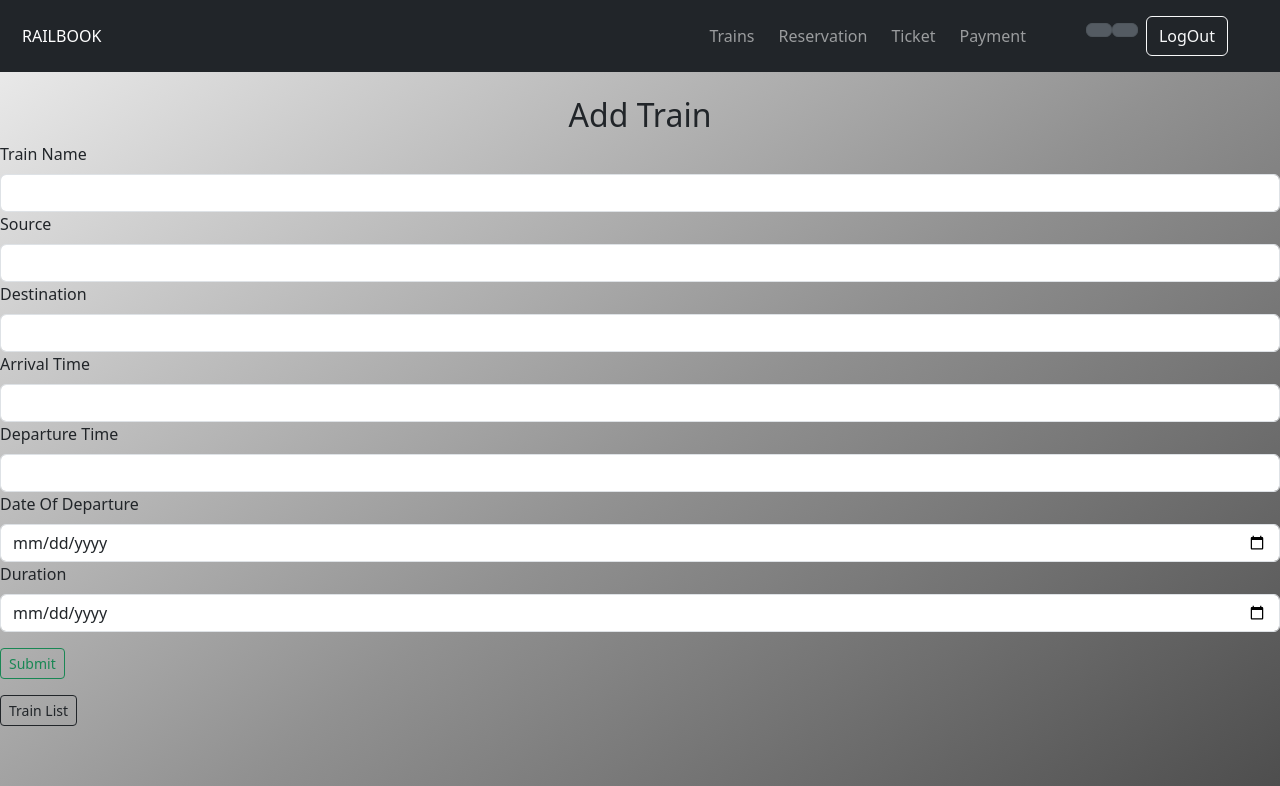
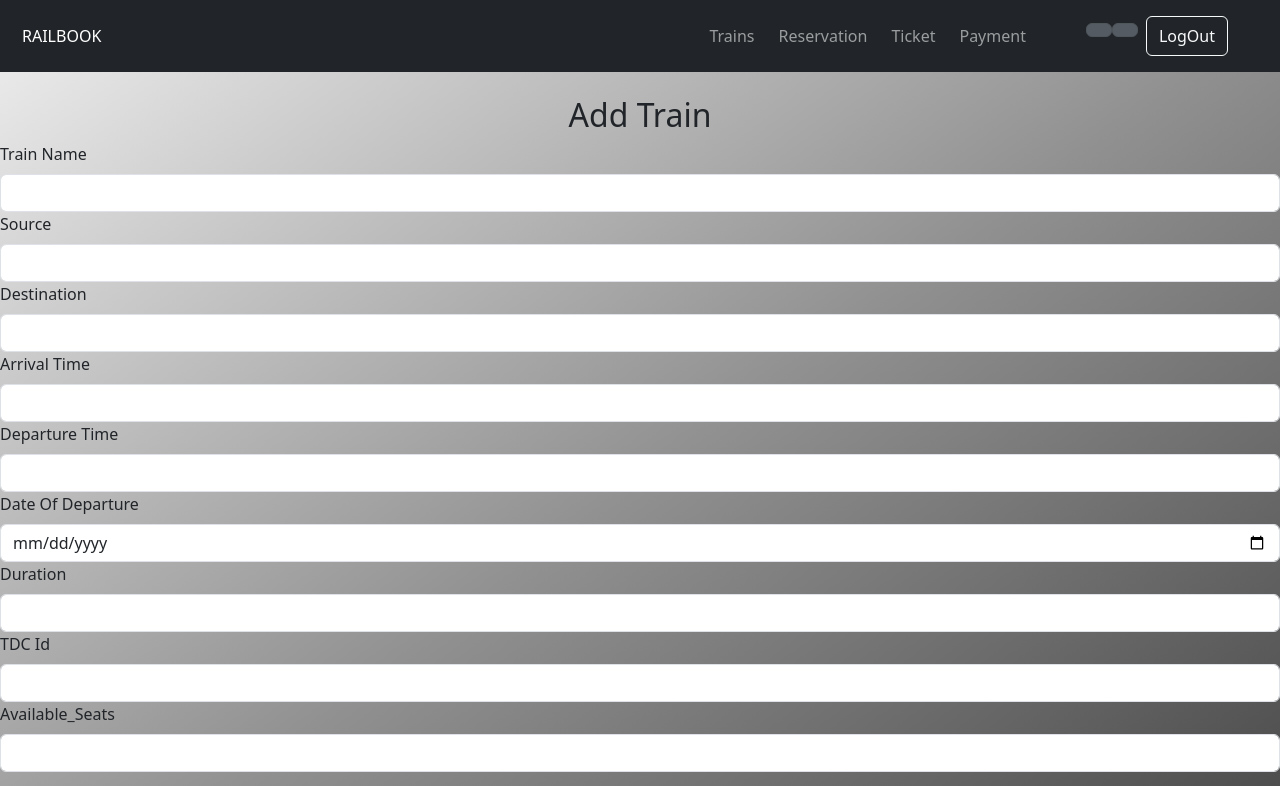
Before and after one commit to Kaustav86x/Railway_Management_System_FrontEnd, a React (Vite) app in the folder demo-react-app/: page /train/AddTrain in a window 1280 px wide. Shown: the top 786 px of the page. Built offline with nearby package versions, Linux system fonts and the light colour scheme.

Commit message:
04/07/2022

```diff
--- a/demo-react-app/src/Pages/Train/AddTrain.jsx
+++ b/demo-react-app/src/Pages/Train/AddTrain.jsx
@@ -11,6 +11,8 @@ const AddTrain = () => {
   const [deptTime, setDeptTime] = useState('');
   const [dateOfDeparture, setDateOfDeparture] = useState('');
   const [duration, setDuration] = useState(0);
+  const [TDC, tdcId] = useState(0);
+  const [seats, setSeats] = useState('');
   const [errorMessage, setErrorMessage] = useState('');
   const [successMessage, setSuccessMessage] = useState('');
 
@@ -25,19 +27,34 @@ const AddTrain = () => {
       Dept_time: deptTime,
       DateOfDeparture: dateOfDeparture,
       Duration: duration,
+      TDC : TDC,
+      Available_Seats: seats
     };
-    try {
-      const response = await fetch('/api/Train_detail/AddTrains', {
-        method: 'POST',
-        headers: { 'Content-Type': 'application/json' },
-        body: JSON.stringify(addTrainData),
+    const token = localStorage.getItem('token');
+    const userRole = localStorage.getItem("userRole");
+    fetch(`https://localhost:7001/api/Train_detail/AddTrains`, {
+      method: 'POST',
+      headers: {
+        'Content-Type': 'application/json',
+        Authorization: `Bearer ${token}`,
+      },
+      body: JSON.stringify(addTrainData),
+    })
+      .then((res) => {
+        if (res.ok) {
+          alert('Train added successfully!');
+          // history.push('/');
+          window.location.href = "http://localhost:5173/TrainListing";
+        } else {
+          throw new Error('Error adding train');
+        }
+      })
+      .catch((error) => {
+        console.log(error);
       });
-      const data = await response.json();
-      setSuccessMessage(data);
-    } catch (error) {
-      setErrorMessage(error);
-    }
   };
+
+
 
   return (
     <>
@@ -49,9 +66,9 @@ const AddTrain = () => {
           <Form.Label>Train Name</Form.Label>
           <Form.Control
             type="text"
-            // name="trainName"
-            value={trainName}
-            onChange={(e) => setTrainName(e.targte.value)}
+            name="trainName"
+            // value={trainName}
+            onChange={(e) => setTrainName(e.target.value)}
             required
           />
         </Form.Group>
@@ -60,8 +77,8 @@ const AddTrain = () => {
           <Form.Control
             type="text"
             name="source"
-            value={source}
-            onChange={(e) => setSource(e.targte.value)}
+            // value={source}
+            onChange={(e) => setSource(e.target.value)}
             required
           />
         </Form.Group>
@@ -70,8 +87,8 @@ const AddTrain = () => {
           <Form.Control
             type="text"
             name="destination"
-            value={destination}
-            onChange={(e) => setDestination(e.targte.value)}
+            // value={destination}
+            onChange={(e) => setDestination(e.target.value)}
             required
           />
         </Form.Group>
@@ -80,8 +97,8 @@ const AddTrain = () => {
           <Form.Control
             type="text"
             name="arrivalTime"
-            value={arrTime}
-            onChange={(e) => setArrTime(e.targte.value)}
+            // value={arrTime}
+            onChange={(e) => setArrTime(e.target.value)}
             required
           />
         </Form.Group>
@@ -90,8 +107,8 @@ const AddTrain = () => {
           <Form.Control
             type="text"
             name="departureTime"
-            value={deptTime}
-            onChange={(e) => setDeptTime(e.targte.value)}
+            // value={deptTime}
+            onChange={(e) => setDeptTime(e.target.value)}
             required
           />
         </Form.Group>
@@ -100,18 +117,38 @@ const AddTrain = () => {
           <Form.Control
             type="date"
             name="dateofdeparture"
-            value={dateOfDeparture}
-            onChange={(e) => setDateOfDeparture(e.targte.value)}
+            // value={dateOfDeparture}
+            onChange={(e) => setDateOfDeparture(e.target.value)}
             required
           />
         </Form.Group>
         <Form.Group controlId="duration">
           <Form.Label>Duration</Form.Label>
           <Form.Control
-            type="date"
+            type="number"
             name="duration"
-            value={duration}
-            onChange={(e) => setDuration(e.targte.value)}
+            // value={duration}
+            onChange={(e) => setDuration(e.target.value)}
+            required
+          />
+        </Form.Group>
+        <Form.Group controlId="tdc">
+          <Form.Label>TDC Id</Form.Label>
+          <Form.Control
+            type="string"
+            name="tdc"
+            // value={duration}
+            onChange={(e) => tdcId(e.target.value)}
+            required
+          />
+        </Form.Group>
+        <Form.Group controlId="seats">
+          <Form.Label>Available_Seats</Form.Label>
+          <Form.Control
+            type="number"
+            name="seats"
+            // value={duration}
+            onChange={(e) => tdcId(e.target.value)}
             required
           />
         </Form.Group>
@@ -120,7 +157,7 @@ const AddTrain = () => {
           Submit
         </button>
         <div className='py-2'/>
-        <Link to={`Train/GetAllTrains`}
+        <Link to={`Train/TrainListing`}
                   className="btn btn-outline-dark btn-sm mr-2 edit-btn"
                   style={{ marginRight: "10px" }}>
                   Train List
--- a/demo-react-app/src/Pages/Train/ReservationList.jsx
+++ b/demo-react-app/src/Pages/Train/ReservationList.jsx
@@ -28,6 +28,7 @@ const Reservation = () => {
             .then((res) => {
               if (res.ok) {
                 alert("Reservation Removed successfully.");
+                window.location.reload();
                 setReserve(
                   reserve.filter((res) => res.id !== id)
                 );
@@ -142,6 +143,7 @@ const Reservation = () => {
         </tbody>
         )}
       </table>
+      {/* normal users can reserve and admin can only view all the reservations */}
         {/* <Link to={`/train/ReserveTrain`}
                   className="btn btn-outline-success btn-sm mr-2 edit-btn"
                   style={{ marginRight: "10px" }}>
--- a/demo-react-app/src/User/Register.jsx
+++ b/demo-react-app/src/User/Register.jsx
@@ -53,7 +53,7 @@ const Register = () => {
       .then((res) => {
         if (res.ok) {
           alert('User Registration successful !!');
-          window.location.href = "http://localhost:5173/dashboard";
+          window.location.href = "http://localhost:5173/login";
         } else {
           throw new Error('Error creating registration !');
         }
```
